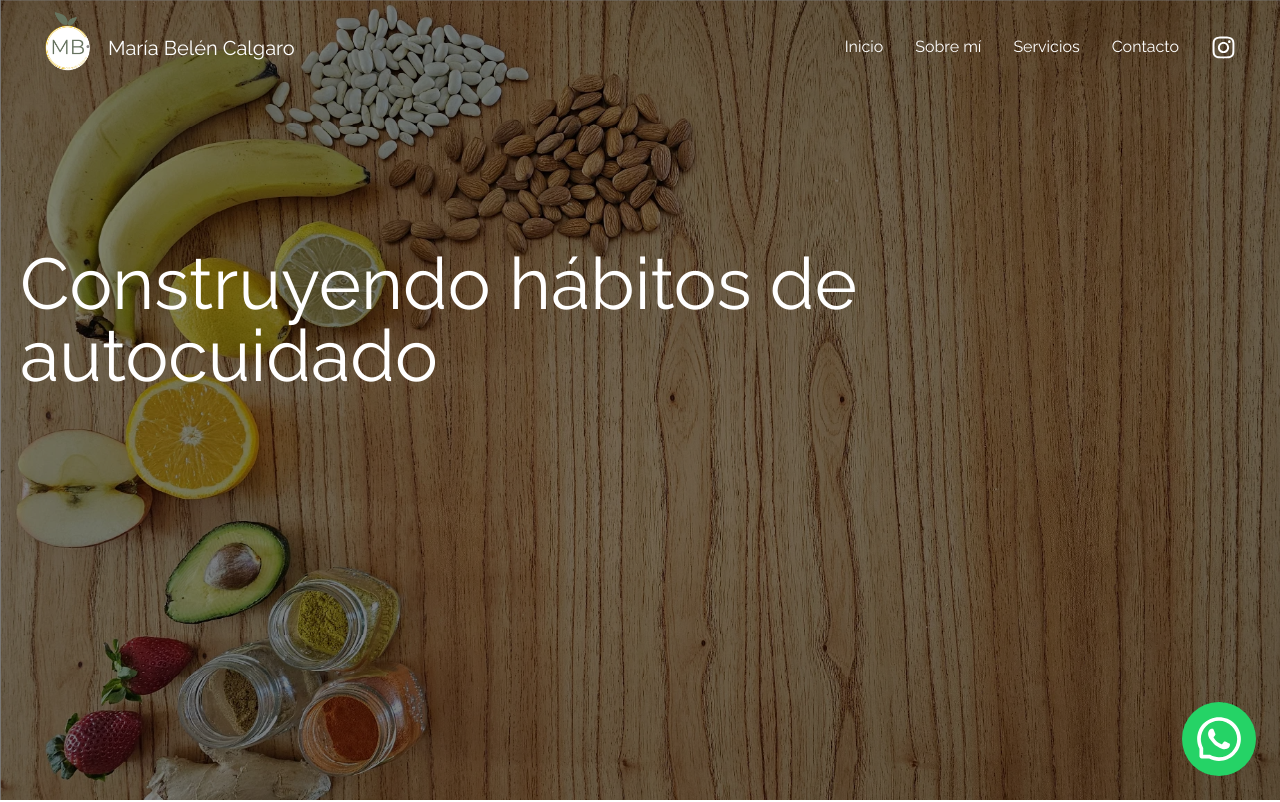
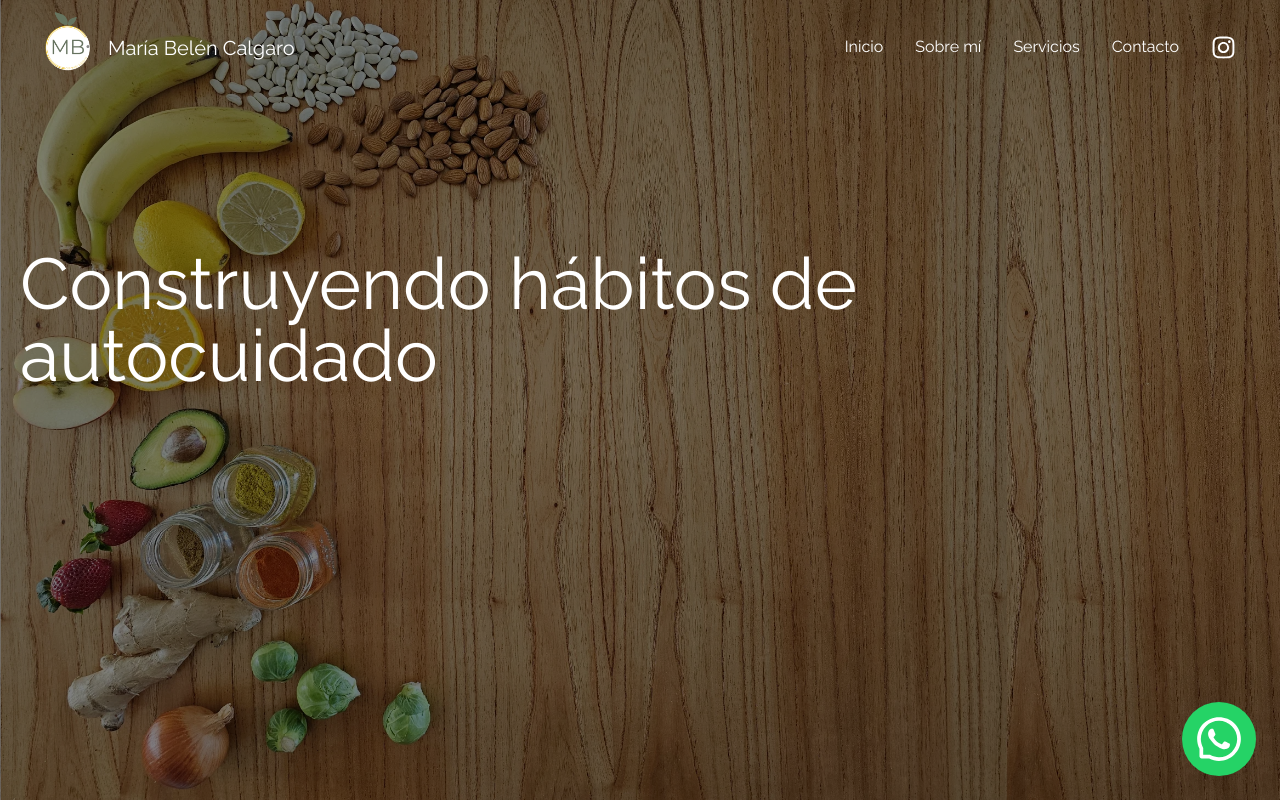
Before and after one commit to xavierperez06/nutricalgaro, a Next.js app: page / in a window 1280 px wide. Shown: the top 802 px of the page. Built offline with nearby package versions, Linux system fonts and the light colour scheme; what tailwindcss-animated would draw is missing.

Commit message:
New Hero image

```diff
--- a/components/Hero.jsx
+++ b/components/Hero.jsx
@@ -10,7 +10,7 @@
 
   return (
     <div
-      className="hero-img mb-12 flex h-screen items-center justify-center bg-cover bg-fixed"
+      className="hero-img relative mb-12 flex h-screen items-center justify-center bg-cover bg-fixed"
       ref={ref}
     >
       {/* overlay */}
```
Also changed, not shown: public/assets/images/Hero.webp.
